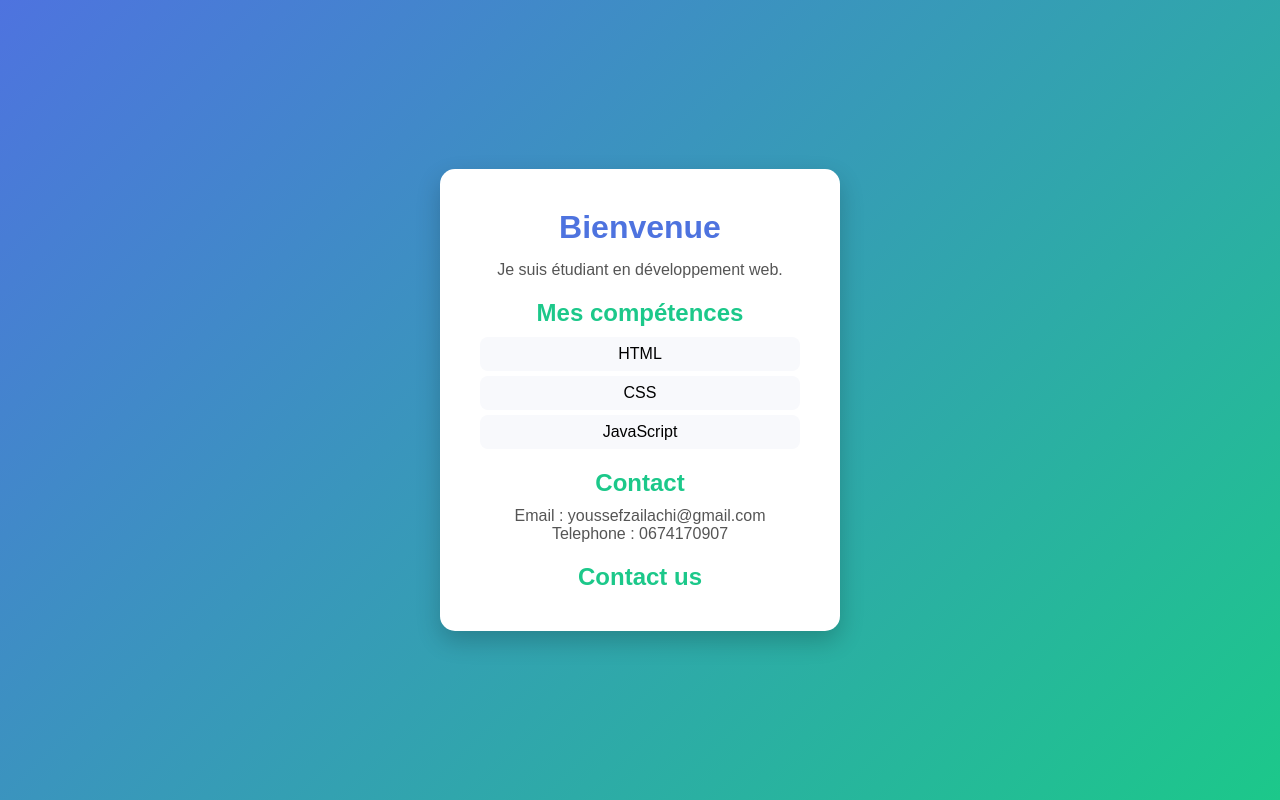
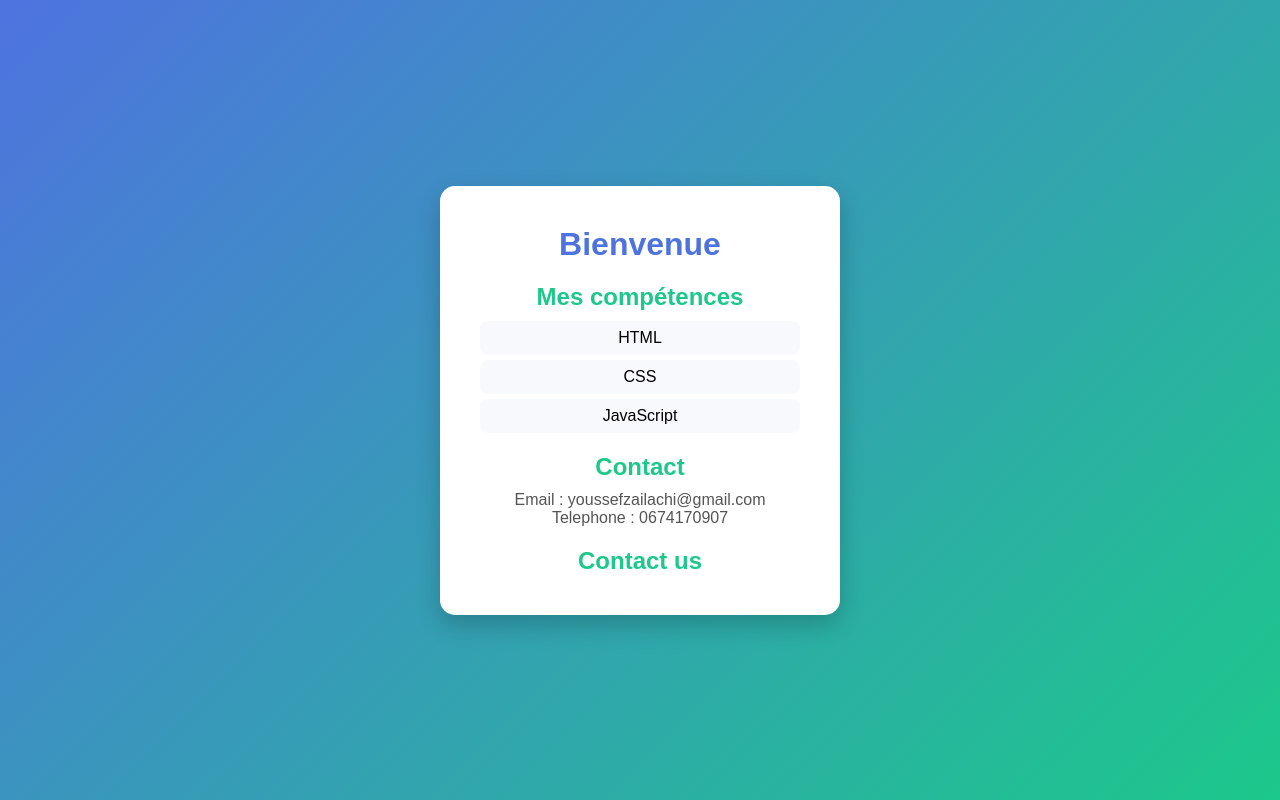
Before and after one commit to YoussefZailachi/My-project-, a plain HTML site: page index.html in a window 1280 px wide. Drawn offline with Linux system fonts and the light colour scheme.

Commit message:
Supprimer un ligne

```diff
--- a/index.html
+++ b/index.html
@@ -7,7 +7,6 @@
 <body>
     <div class="container">
         <h1>Bienvenue</h1>
-        <p>Je suis étudiant en développement web.</p>
 
         <h2>Mes compétences</h2>
         <ul>
```
